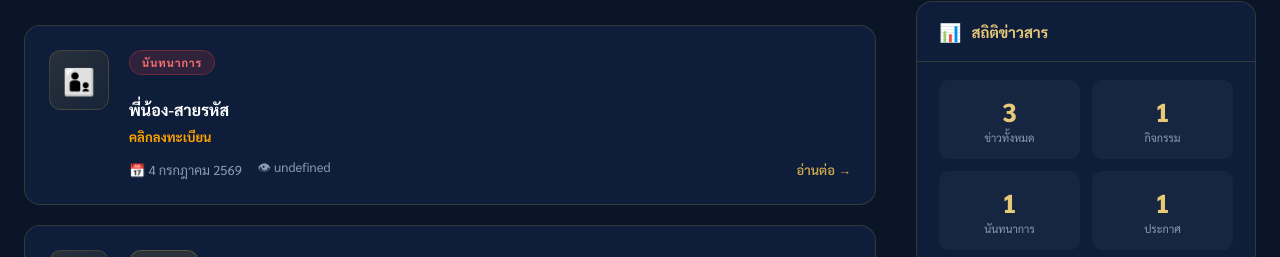
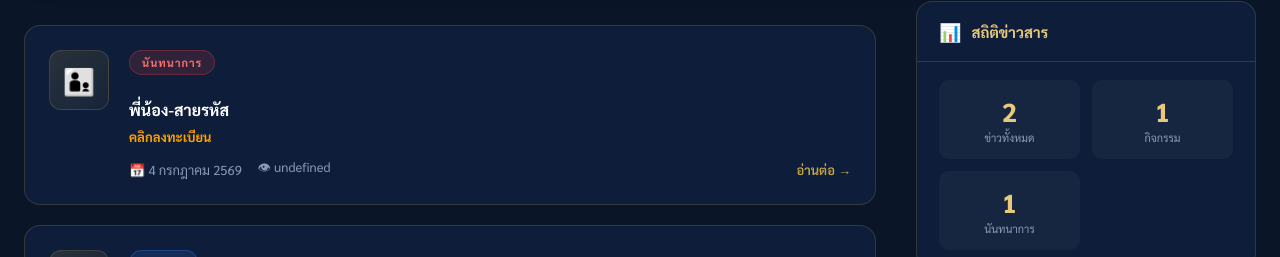
Before and after one commit to Nutdev18/new-news, a plain HTML site: page index.html in a window 1280 px wide. Shown: the part 695-952 px from the top of the page. Drawn offline with Linux system fonts and the light colour scheme.

Commit message:
end-ประกาศ-1

```diff
--- a/index.html
+++ b/index.html
@@ -116,10 +116,10 @@
       <div class="sidebar-header"><span class="icon">📊</span><h3>สถิติข่าวสาร</h3></div>
       <div class="sidebar-body">
         <div class="stats-grid">
-          <div class="stat-box"><span class="num">3</span><div class="label">ข่าวทั้งหมด</div></div>
+          <div class="stat-box"><span class="num">2</span><div class="label">ข่าวทั้งหมด</div></div>
           <div class="stat-box"><span class="num">1</span><div class="label">กิจกรรม</div></div>
           <div class="stat-box"><span class="num">1</span><div class="label">นันทนาการ</div></div>
-          <div class="stat-box"><span class="num">1</span><div class="label">ประกาศ</div></div>
+          <!-- <div class="stat-box"><span class="num">1</span><div class="label">ประกาศ</div></div> -->
            <!-- <div class="stat-box"><span class="num">1</span><div class="label">วิชาการ</div></div> -->
 
         </div>
--- a/script.js
+++ b/script.js
@@ -39,7 +39,7 @@ const posts = [
 
   },
 
-  {
+  /*{
     id: 4,
     category: "announce",
     icon: "👩‍💻",
@@ -48,7 +48,7 @@ const posts = [
     content: "\n📍 สถานที่: สำนักงานของอโกด้า คารวัน แบงค็อก ทาวเวอร์ 5\n\n<a href='https://docs.google.com/forms/d/e/1FAIpQLSfuUGu7Ml-v08v_kFbl5cuAm-HIfzWOyZVDddAjHNjmQHKfuQ/viewform' target='_blank' style='color:#ffd700;font-weight:bold;'>📌 คลิกลงทะเบียนที่นี่</a>\n🕗 เวลา: 11.00-17.00 น.\nทำการจัดกิจกรรม 2 วัน วันที่ 16 และ วันที่ 17 กรกฎาคม 2569\nสิ่งที่ได้เมื่อเข้าร่วม:\n• skill Vibe coding\n• certificate",
     date: " 16 และ 17 กรกฎาคม 2569"
 
-  },
+  },*/
 
   {
     id: 5,
```
